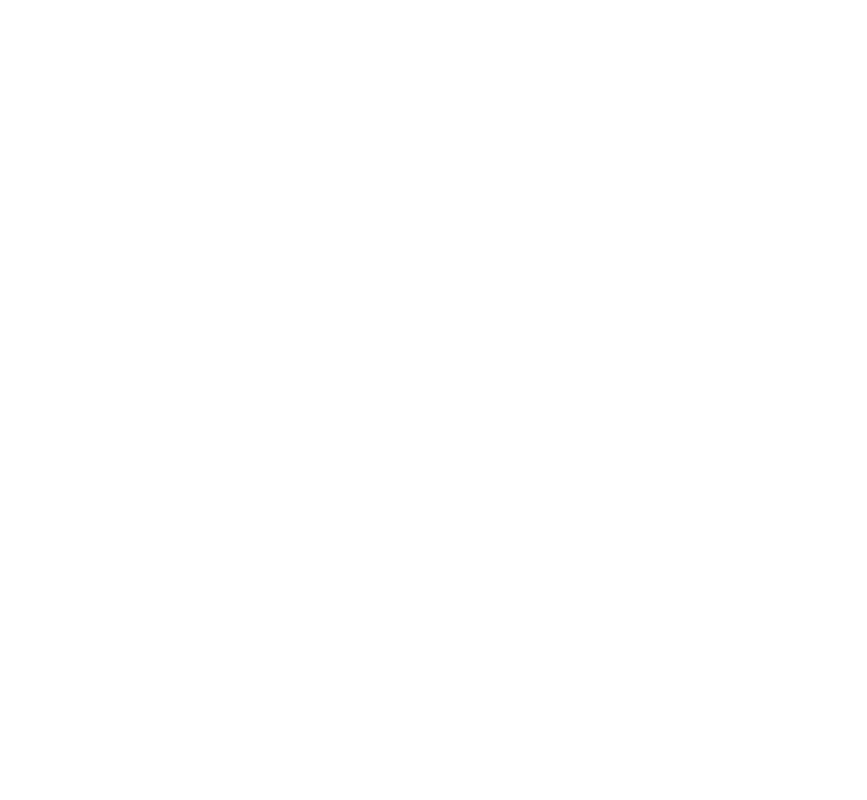
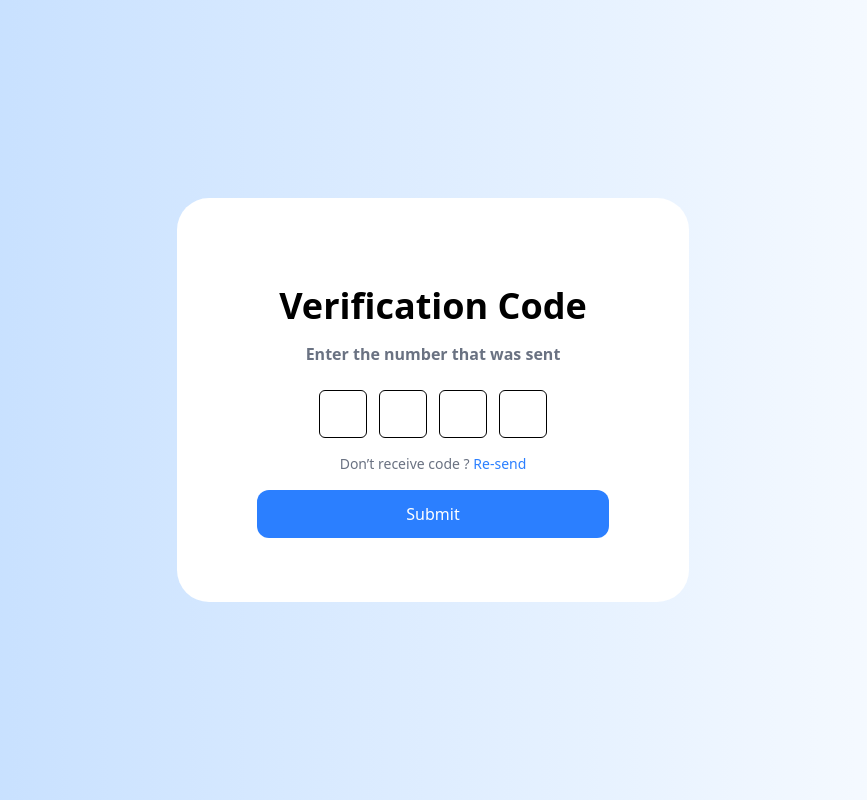
Before and after one commit to mohamedssabry/Graduation-Project, a React (Vite) app: page /auth/verify-otp in a window 1280 px wide. Before the commit this address had no page. Shown: the whole page, without its empty margins (207-1074 px from the left). Built offline with nearby package versions, Linux system fonts and the light colour scheme.

Commit message:
update password with all comp

```diff
--- a/src/App.jsx
+++ b/src/App.jsx
@@ -4,7 +4,9 @@ import Admin from "./modules/Auth/Admin";
 import Login from "./modules/Auth/Login";
 import Register from "./modules/Auth/Register";
 import AuthLayout from "./modules/shared/components/template/AuthLayout";
-import { Outlet } from "react-router-dom";
+import UpdatePassword from "./modules/Auth/UpdatePassword";
+import NewPassword from "./modules/Auth/NewPassword";
+import VerificationCode from "./modules/Auth/OtpCode";
 
 function App() {
   return (
@@ -18,7 +20,9 @@ function App() {
           <Route index element={<Login />} /> {/* Default route for /auth */}
           <Route path="login" element={<Login />} />
           <Route path="signup" element={<Register />} />
-          <Route path="update-password" element={<div>update password</div>} />
+          <Route path="update-password" element={<UpdatePassword />} />
+          <Route path="new-password" element={<NewPassword />} />
+          <Route path="verify-otp" element={<VerificationCode />} />
         </Route>
       </Routes>
     </BrowserRouter>
--- a/src/modules/Auth/Admin/index.jsx
+++ b/src/modules/Auth/Admin/index.jsx
@@ -1,3 +1,4 @@
+import { Link } from "react-router-dom";
 import { TextInput } from "../../shared/components/atoms";
 
 const Admin = () => {
@@ -30,9 +31,9 @@ const Admin = () => {
           </div>
 
           <div className="flex justify-between items-center mb-6">
-            <span className="text-blue-600 text-sm font-bold ">
+            <Link to={"/auth/update-password"} className="text-blue-600 text-sm font-bold cursor-pointer">
               Forget Password?
-            </span>
+            </Link>
 
             <button
               type="submit"
--- /dev/null
+++ b/src/modules/Auth/NewPassword/index.jsx
@@ -0,0 +1,45 @@
+import React from "react";
+import { TextInput } from "../../shared/components/atoms";
+import { Link } from "react-router-dom";
+
+const NewPassword = () => {
+  return (
+    <>
+      <div className="flex flex-col items-center justify-center">
+        <p className="text-4xl font-bold">Create new password</p>
+      </div>
+      <form>
+        <div className="pt-8">
+          <TextInput
+            label="Password"
+            type="password"
+            className="w-full"
+            name="password"
+            onChange={(e) => e.target.value}
+            placeholder={"Enter your new password"}
+          />
+        </div>
+        <div className="pt-4">
+          <TextInput
+            label="Confirm Password"
+            type="password"
+            className="w-full"
+            name="password"
+            onChange={(e) => e.target.value}
+            placeholder={"Re-enter password"}
+          />
+        </div>
+        <Link to={"/auth/verify-otp"}>
+          <button
+            type="submit"
+            className="w-full bg-blue-500 text-white p-3 rounded-xl mt-4 cursor-pointer"
+          >
+            Update Password
+          </button>
+        </Link>
+      </form>
+    </>
+  );
+};
+
+export default NewPassword;
--- /dev/null
+++ b/src/modules/Auth/OtpCode/index.jsx
@@ -0,0 +1,48 @@
+import { useState } from "react";
+
+const VerificationCode = () => {
+  const [code, setCode] = useState(["", "", "", ""]);
+  const handleChange = (index, value) => {
+    if (isNaN(value)) return; // Prevent non-numeric input
+    const newCode = [...code];
+    newCode[index] = value.slice(-1); // Ensure only one digit
+    setCode(newCode);
+  };
+
+  return (
+    <div className="flex flex-col items-center justify-center">
+      <h2 className="text-4xl font-bold">Verification Code</h2>
+      <p className="text-gray-500 text-base font-bold p-4">
+        Enter the number that was sent
+      </p>
+      <form className="w-full pt-2">
+        <div className="flex justify-center gap-3 mb-4">
+          {code.map((num, idx) => (
+            <input
+              key={idx}
+              type="text"
+              maxLength="1"
+              value={num}
+              onChange={(e) => handleChange(idx, e.target.value)}
+              className="w-12 h-12 text-xl text-center border rounded-md focus:ring-2 focus:ring-blue-400 outline-none"
+            />
+          ))}
+        </div>
+
+        <p className="text-gray-500 text-sm text-center">
+          Don’t receive code ?
+          <span className="text-blue-500 cursor-pointer"> Re-send</span>
+        </p>
+
+        <button
+          type="submit"
+          className="w-full bg-blue-500 text-white p-3 rounded-xl mt-4 cursor-pointer"
+        >
+          Submit
+        </button>
+      </form>
+    </div>
+  );
+};
+
+export default VerificationCode;
--- a/src/modules/Auth/Register/index.jsx
+++ b/src/modules/Auth/Register/index.jsx
@@ -1,11 +1,11 @@
 import { useState } from "react";
 import { TextInput } from "../../shared/components/atoms";
+import { Link } from "react-router-dom";
 
 const Register = () => {
   const [selectedRole, setSelectedRole] = useState("student");
 
   return (
-
     <div>
       <form>
         {/* Username Field */}
@@ -88,9 +88,12 @@ const Register = () => {
           </div>
 
           {/* Forget Password Link */}
-            <span className="text-blue-600 text-sm font-bold cursor-pointer">
+          <Link
+            to={"/auth/update-password"}
+            className="text-blue-600 text-sm font-bold cursor-pointer"
+          >
             Forget Password?
-            </span>
+          </Link>
         </div>
 
         {/* Register Button */}
--- /dev/null
+++ b/src/modules/Auth/UpdatePassword/index.jsx
@@ -0,0 +1,37 @@
+import { Link } from "react-router-dom";
+import { TextInput } from "../../shared/components/atoms";
+
+const UpdatePassword = () => {
+  return (
+    <>
+      <div className="flex flex-col items-center justify-center">
+        <p className="text-4xl font-bold">Forgot password</p>
+        <span className="text-gray-500 text-xs font-bold p-2">
+          Please enter your email to reset the password
+        </span>
+      </div>
+      <form>
+        <div className="pt-8">
+          <TextInput
+            label="Your Email"
+            type="email"
+            className="w-full"
+            name="email"
+            placeholder={"Enter Your Email"}
+            onChange={(e) => e.target.value}
+          />
+        </div>
+        <Link to={"/auth/new-password"}>
+          <button
+            type="submit"
+            className="w-full bg-blue-500 text-white p-3 rounded-xl mt-4 cursor-pointer"
+          >
+            Reset Password
+          </button>
+        </Link>
+      </form>
+    </>
+  );
+};
+
+export default UpdatePassword;
```
Lines whose indentation alone changed are shown as unchanged.
